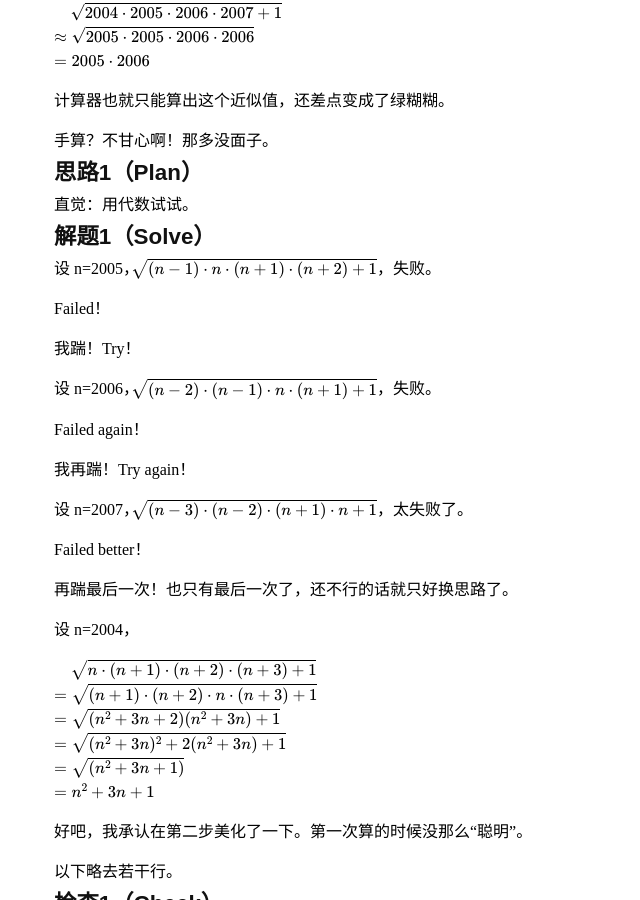
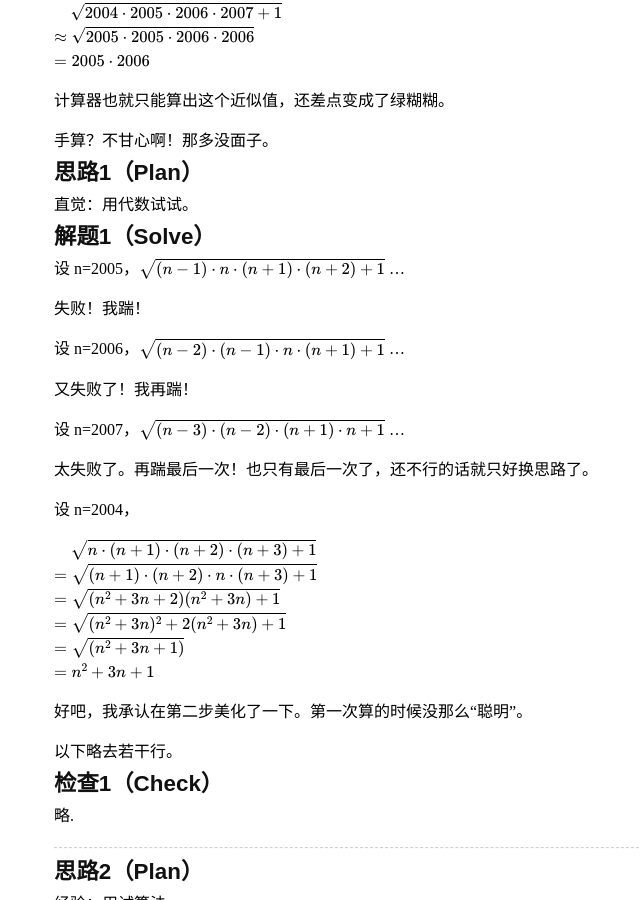
Before and after one commit to ccpaging/ccpaging.github.io, a Jekyll site: the page built from _posts/2014-02-25-L7-example.md, in a window 1280 px wide and 900 px high, scrolled down 542 px. Shown: the whole window, without its empty margins (286-926 px from the left). Built offline with Jekyll 4.4.1, drawn with Linux system fonts in a browser that asks for light colours; formulas are drawn with MathJax 3; comment, search, counter and statistics services are not loaded.

Commit message:
New post

```diff
--- a/_posts/2014-02-25-L7-example.md
+++ b/_posts/2014-02-25-L7-example.md
@@ -40,23 +40,17 @@ $=2005\cdot 2006$
 
 ## 解题1（Solve）
 
-设 n=2005，$\sqrt{(n-1)\cdot n\cdot (n+1)\cdot (n+2)+1}$，失败。
+设 n=2005，$\sqrt{(n-1)\cdot n\cdot (n+1)\cdot (n+2)+1}$ ...
 
-Failed！
+失败！我踹！
 
-我踹！Try！
+设 n=2006，$\sqrt{(n-2)\cdot (n-1)\cdot n\cdot (n+1)+1}$ ...
 
-设 n=2006，$\sqrt{(n-2)\cdot (n-1)\cdot n\cdot (n+1)+1}$，失败。
+又失败了！我再踹！
 
-Failed again！
+设 n=2007，$\sqrt{(n-3)\cdot (n-2)\cdot (n+1)\cdot n+1}$ ...
 
-我再踹！Try again！
-
-设 n=2007，$\sqrt{(n-3)\cdot (n-2)\cdot (n+1)\cdot n+1}$，太失败了。
-
-Failed better！
-
-再踹最后一次！也只有最后一次了，还不行的话就只好换思路了。
+太失败了。再踹最后一次！也只有最后一次了，还不行的话就只好换思路了。
 
 设 n=2004，
 
```
